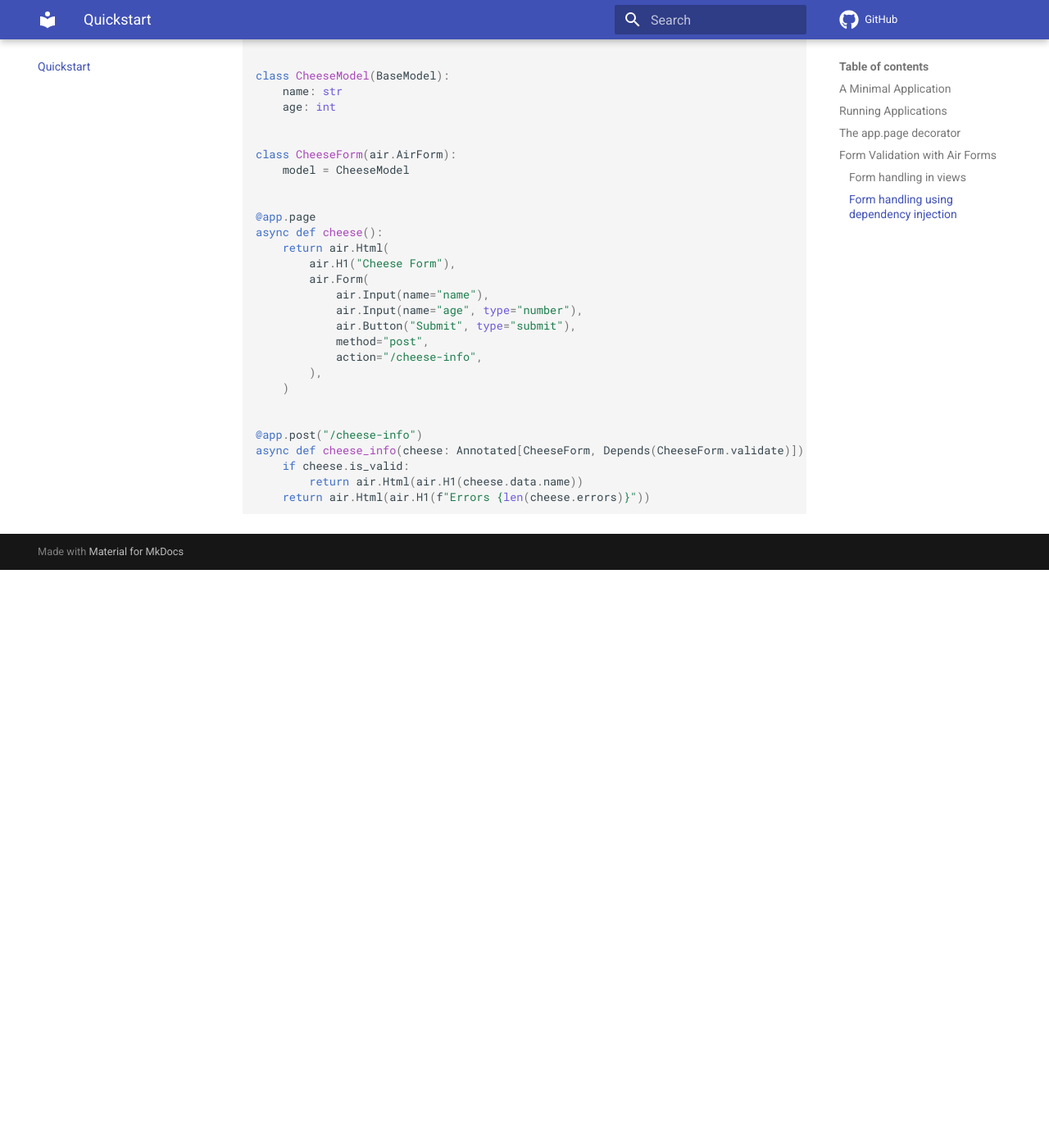
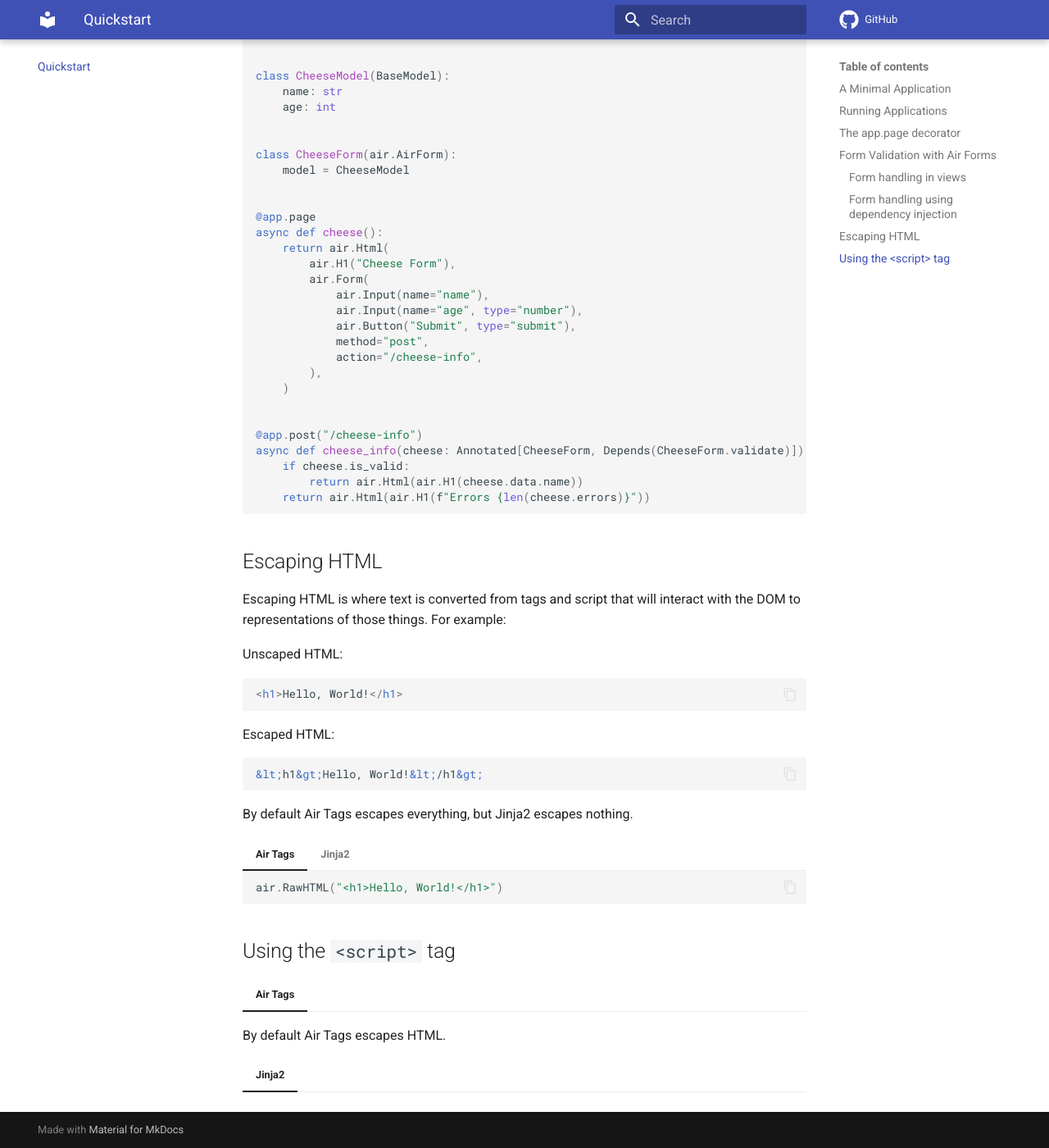
Before and after one commit to feldroy/air, an MkDocs documentation site: the page built from docs/quickstart.md, in a window 1280 px wide and 1400 px high, scrolled down 2996 px. Shown: the whole window at 82% size. Built offline with MkDocs 1.6.1 and Material for MkDocs 9.7.7, drawn with Linux system fonts in a browser that asks for light colours; comment, search, counter and statistics services are not loaded; before the commit the page ends 3691 px from its top, so only the background shows below that.

Commit message:
First pass at how escaping works

````diff
--- a/docs/quickstart.md
+++ b/docs/quickstart.md
@@ -314,3 +314,45 @@ It is possible to use AirForms through FastAPI's dependency injection mechanism.
         <h1>Errors {{len(cheese.errors)}}</h1>
     {% endif %}
     ```
+
+## Escaping HTML
+
+Escaping HTML is where text is converted from tags and script that will interact with the DOM to representations of those things. For example:
+
+Unscaped HTML:
+
+```html
+<h1>Hello, World!</h1>
+```
+
+Escaped HTML:
+
+```html
+&lt;h1&gt;Hello, World!&lt;/h1&gt;
+```
+
+By default Air Tags escapes everything, but Jinja2 escapes nothing.
+
+=== "Air Tags"
+
+    ```python
+    air.RawHTML("<h1>Hello, World!</h1>")
+    ```
+
+
+=== "Jinja2"
+
+    ```jinja
+    <h1>Hello, World!</h1>
+    ```
+
+
+
+## Using the `<script>` tag
+
+=== "Air Tags"
+
+By default Air Tags escapes HTML.
+
+
+=== "Jinja2"
````
